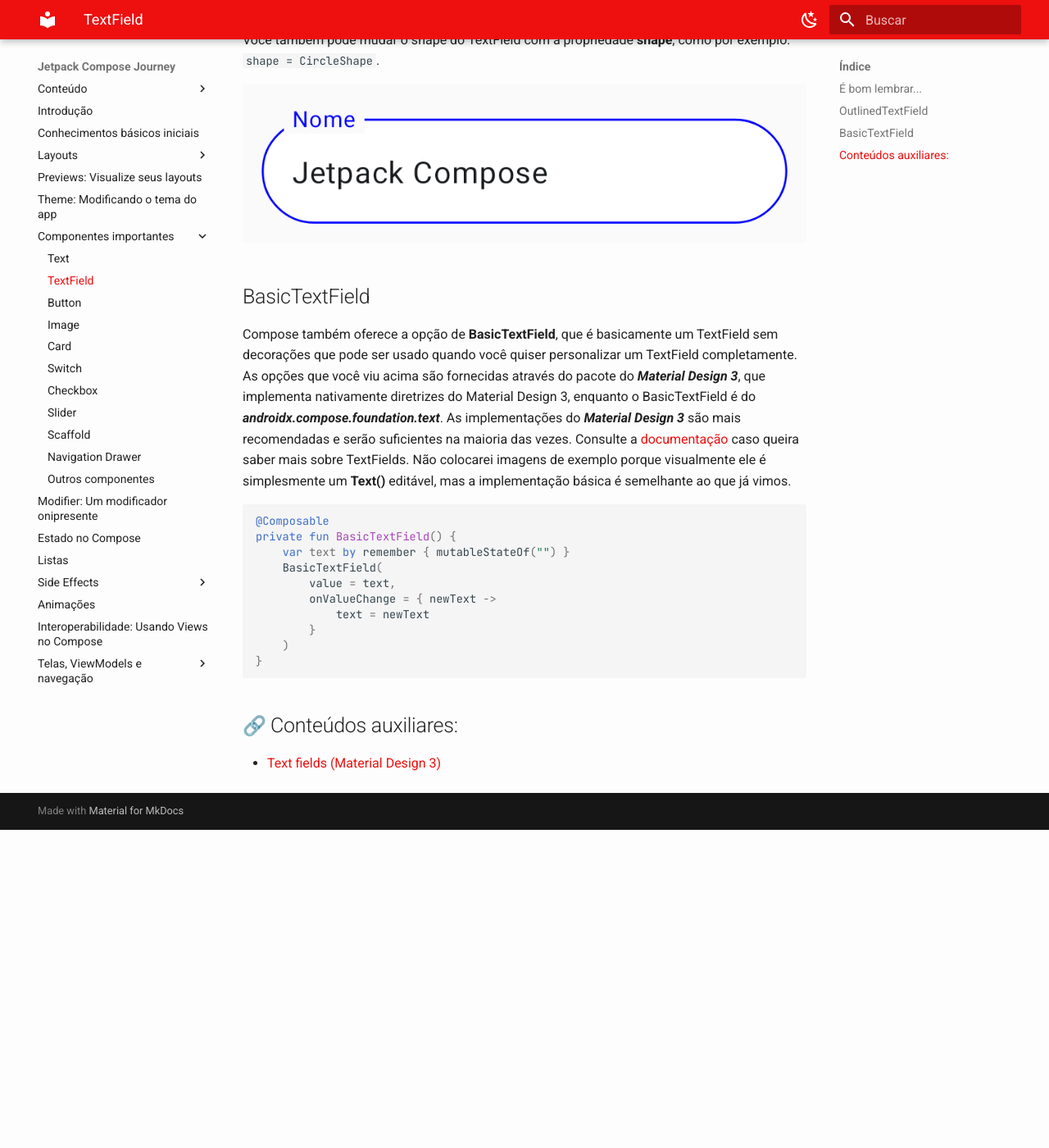
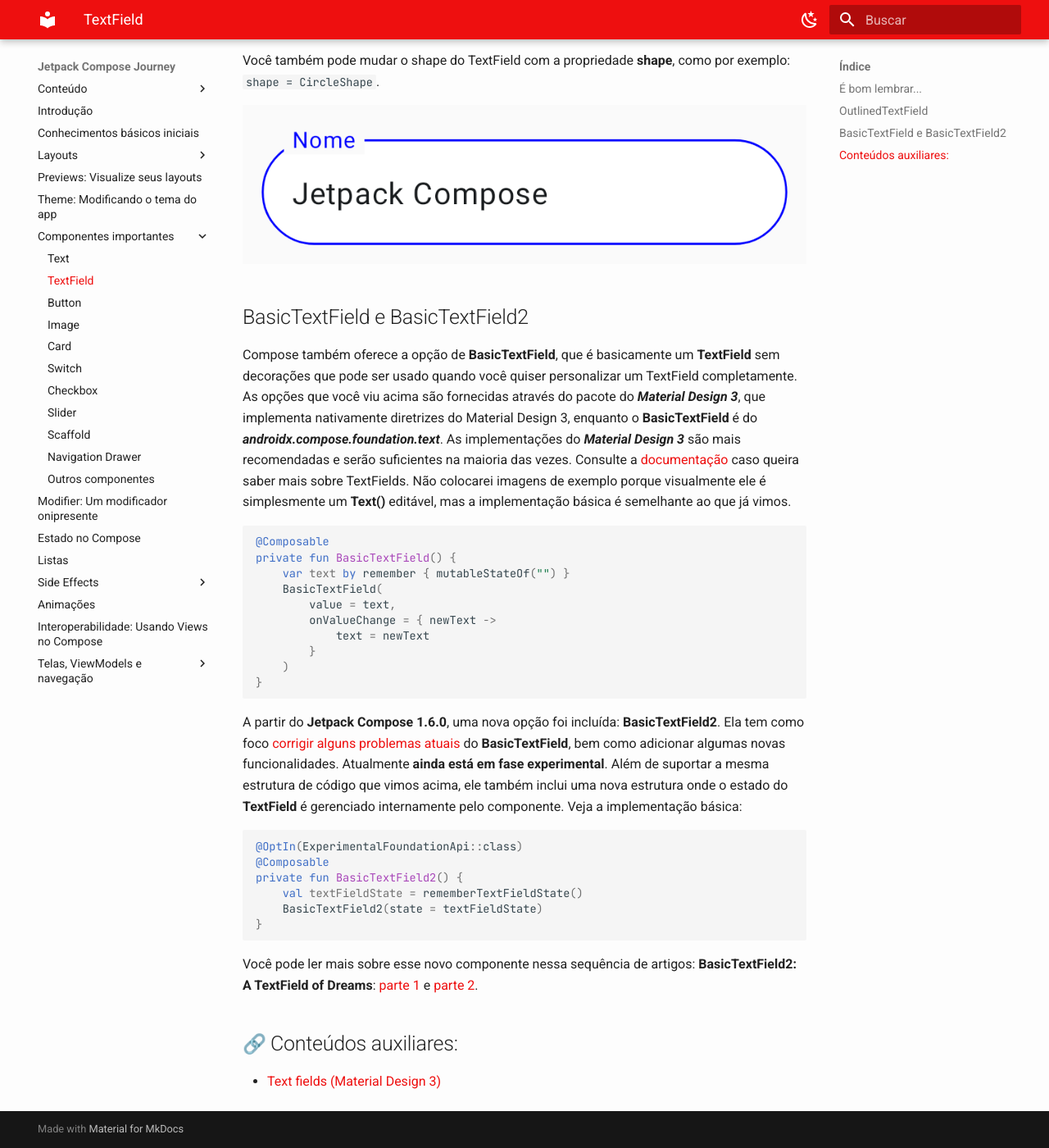
Before and after one commit to jsericksk/Jetpack-Compose-Journey, an MkDocs documentation site: the page built from docs/components/textfield.md, in a window 1280 px wide and 1400 px high, scrolled down 3391 px. Shown: the whole window at 82% size. Built offline with MkDocs 1.6.1 and Material for MkDocs 9.7.7, drawn with Linux system fonts in a browser that asks for light colours; emoji names are drawn with the system emoji font; before the commit the page ends 4403 px from its top, so only the background shows below that; some of the changed text lies outside the part shown.

Commit message:
components/textfield.md atualizado

````diff
--- a/docs/components/textfield.md
+++ b/docs/components/textfield.md
@@ -1,12 +1,12 @@
 # TextField
 
-Aqui você começará a ver coisas interessantes que se repetirão bastante no Compose. Vamos falar sobre algumas delas antes de ver o código do TextField:
+No **TextField** você começará a ver conceitos interessantes que se repetirão bastante no Compose. Vamos falar sobre algumas delas antes de ver os exemplos de código.
 
-- Como se trata de um campo de texto editável, o **TextField** usará o que já falamos no começo sobre **estados** (o texto) e **eventos** (quando o usuário digitar algo). No exemplo do código, temos uma linha importante: ```var text by remember { mutableStateOf("") }```. Basicamente essa variável será lida como um estado que, ao ser modificada, acionará a **recomposição**. Ou seja, o texto do TextField mudará. Veremos explicações melhores sobre isso na seção sobre [**estados**](../state.md).
-- TextField tem diversos parâmetros que **recebem como argumentos funções Composable**. Por exemplo, **label**. Ao invés de passarmos apenas uma String ou algo do tipo, colocamos o nosso próprio componente **Text()** ou o que quisermos de Composable. Isso é muito útil no Compose e já vimos isso várias vezes na seção de layouts de forma implícita. Por exemplo, **Column** tem como último parâmetro ```content: @Composable() (ColumnScope.() -> Unit)```.
+- Como se trata de um campo de texto editável, o **TextField** usará o que já falamos no começo sobre **estados** (o texto) e **eventos** (quando o usuário digitar algo). No exemplo do código, temos uma linha importante: ```var text by remember { mutableStateOf("") }```. Basicamente essa variável será lida como um estado que, ao ser modificada, acionará a **recomposição**. Ou seja, o texto do **TextField** mudará. Veremos explicações melhores sobre isso na seção sobre [**estados**](../state.md).
+- **TextField** tem diversos parâmetros que **recebem como argumentos funções Composable**. Por exemplo, **label**. Ao invés de passarmos apenas uma String ou algo do tipo, podemos colocar o componente **Text()** ou o que quisermos de Composable. Isso é muito útil no Compose e já vimos isso várias vezes na seção de layouts de forma implícita. Por exemplo, **Column** tem como último parâmetro uma Composable: ```content: @Composable() (ColumnScope.() -> Unit)```.
 - Ele usa o padrão de **state hoisting (elevação de estado)**. Recebe o valor com **value** e, quando esse valor muda, aciona **onValueChange** com o novo valor. Esse mesmo comportamento se repetirá em vários outros componentes que você verá nessa seção. Também veremos mais disso na seção sobre [**estados**](../state.md).
 
-Vamos ao exemplo de um TextField:
+Vamos ao exemplo de um **TextField**:
 
 ```kotlin
 @Composable
@@ -74,7 +74,7 @@
 ![TextField](textfield/img-03.png)
 
 #### É bom lembrar...
-Veja que usamos 2 ícones. Nós poderíamos definir as cores desses ícones com a propriedade **tint**, mas não fizemos isso. No TextField, evite modificar as cores de componentes como esse diretamente. Através da opção **colors** do TextField, você pode adicionar as cores do **leadingIcon** e **trailingIcon**, tanto nos estados ***focused*** quanto ***unfocused***, assim como foi feito na **unfocusedIndicatorColor**. Se adicionarmos uma cor manualmente ao Icon(), perderemos essa função de cores dinâmicas nesses 2 estados do TextField.
+Veja que usamos 2 ícones. Nós poderíamos definir as cores desses ícones com a propriedade **tint**, mas não fizemos isso no exemplo acima. No TextField, evite modificar as cores de componentes como esse diretamente. Através da opção **colors** do TextField, você pode alterar as cores do **leadingIcon** e **trailingIcon**, tanto nos estados ***focused*** quanto ***unfocused***, assim como foi feito na **unfocusedIndicatorColor**. Se adicionarmos uma cor manualmente ao **Icon()**, perderemos essa função de cores dinâmicas nesses 2 estados do TextField.
 
 ## OutlinedTextField
 
@@ -109,9 +109,9 @@
 
 ![OutlinedTextField CircleShape](textfield/img-05.png)
 
-## BasicTextField
+## BasicTextField e BasicTextField2
 
-Compose também oferece a opção de **BasicTextField**, que é basicamente um TextField sem decorações que pode ser usado quando você quiser personalizar um TextField completamente. As opções que você viu acima são fornecidas através do pacote do ***Material Design 3***, que implementa nativamente diretrizes do Material Design 3, enquanto o BasicTextField é do ***androidx.compose.foundation.text***. As implementações do ***Material Design 3*** são mais recomendadas e serão suficientes na maioria das vezes. Consulte a [documentação](https://developer.android.com/jetpack/compose/text/user-input) caso queira saber mais sobre TextFields. Não colocarei imagens de exemplo porque visualmente ele é simplesmente um **Text()** editável, mas a implementação básica é semelhante ao que já vimos.
+Compose também oferece a opção de **BasicTextField**, que é basicamente um **TextField** sem decorações que pode ser usado quando você quiser personalizar um TextField completamente. As opções que você viu acima são fornecidas através do pacote do ***Material Design 3***, que implementa nativamente diretrizes do Material Design 3, enquanto o **BasicTextField** é do ***androidx.compose.foundation.text***. As implementações do ***Material Design 3*** são mais recomendadas e serão suficientes na maioria das vezes. Consulte a [documentação](https://developer.android.com/jetpack/compose/text/user-input) caso queira saber mais sobre TextFields. Não colocarei imagens de exemplo porque visualmente ele é simplesmente um **Text()** editável, mas a implementação básica é semelhante ao que já vimos.
 
 ```kotlin
 @Composable
@@ -126,5 +126,18 @@
 }
 ```
 
+A partir do **Jetpack Compose 1.6.0**, uma nova opção foi incluída: **BasicTextField2**. Ela tem como foco [corrigir alguns problemas atuais](https://medium.com/androiddevelopers/effective-state-management-for-textfield-in-compose-d6e5b070fbe5) do **BasicTextField**, bem como adicionar algumas novas funcionalidades. Atualmente **ainda está em fase experimental**. Além de suportar a mesma estrutura de código que vimos acima, ele também inclui uma nova estrutura onde o estado do **TextField** é gerenciado internamente pelo componente. Veja a implementação básica:
+
+```kotlin
+@OptIn(ExperimentalFoundationApi::class)
+@Composable
+private fun BasicTextField2() {
+    val textFieldState = rememberTextFieldState()
+    BasicTextField2(state = textFieldState)
+}
+```
+
+Você pode ler mais sobre esse novo componente nessa sequência de artigos: **BasicTextField2: A TextField of Dreams**: [parte 1](https://proandroiddev.com/basictextfield2-a-textfield-of-dreams-1-2-0103fd7cc0ec) e [parte 2](https://medium.com/@astamato/basictextfield2-a-textfield-of-dreams-2-2-fdc7fbbf9ffb).
+
 ## :link: Conteúdos auxiliares:
 - [Text fields (Material Design 3)](https://m3.material.io/components/text-fields/overview)
````
